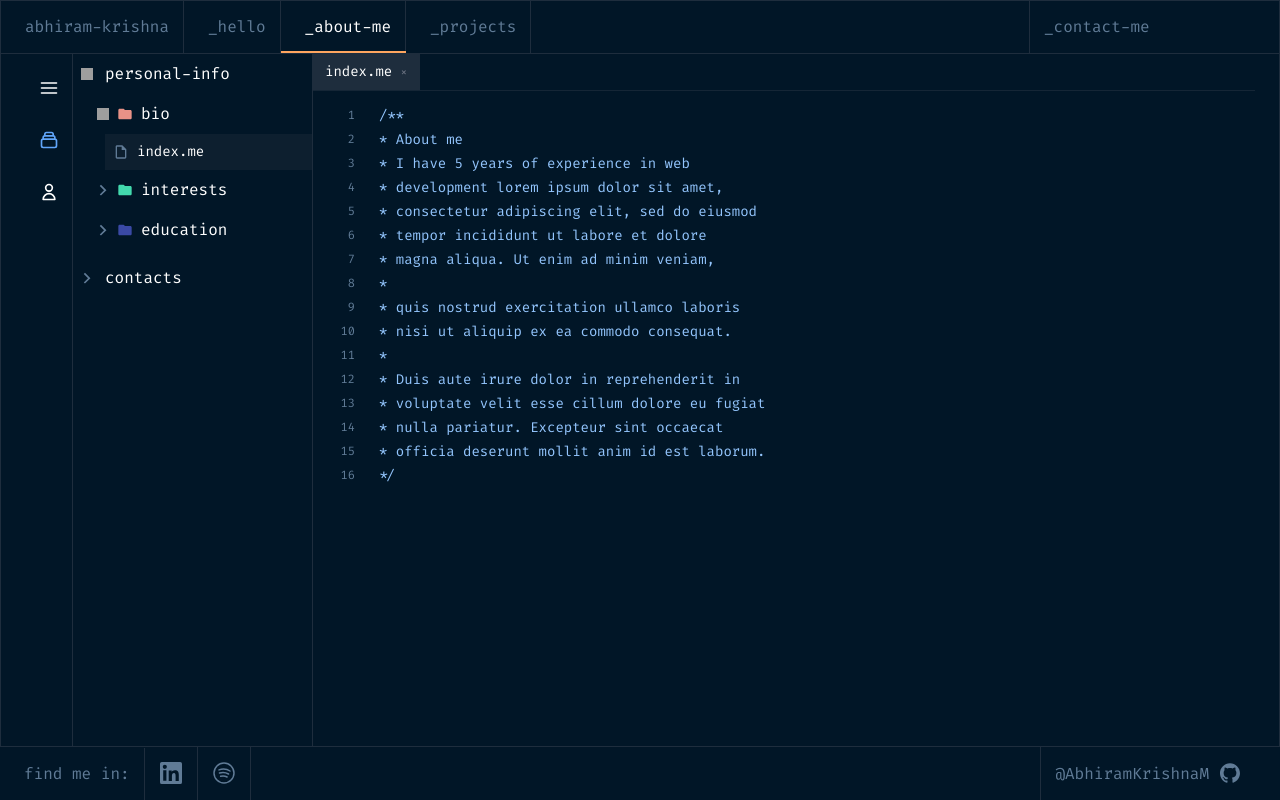
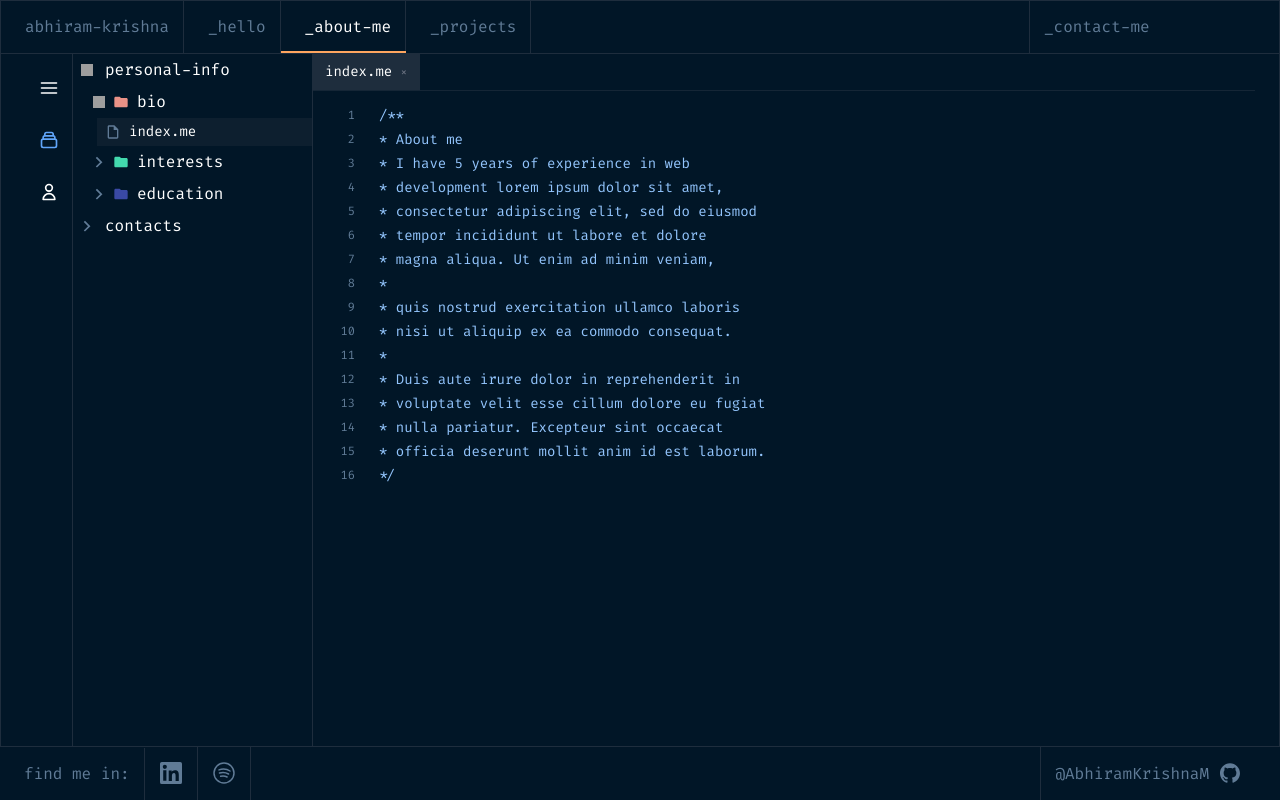
Before and after one commit to AbhiramKrishnaM/Portfolio, a Vue app: page /about in a window 1280 px wide. Built offline with nearby package versions, Linux system fonts and the light colour scheme; grey boxes are pictures that could not be loaded.

Commit message:
reduced gap between icons

```diff
--- a/src/layouts/DesktopLayout.vue
+++ b/src/layouts/DesktopLayout.vue
@@ -62,7 +62,7 @@
           <!-- Main folder - personal-info -->
           <div class="folder">
             <div
-              class="folder-header p-2 flex items-center cursor-pointer"
+              class="folder-header py-1 px-2 flex items-center cursor-pointer"
               @click="toggleFolder('personal-info')"
             >
               <img
@@ -78,11 +78,11 @@
             </div>
 
             <!-- Nested folders -->
-            <div v-if="personalInfoOpen" class="folder-content pl-4">
+            <div v-if="personalInfoOpen" class="folder-content pl-3">
               <!-- Bio folder -->
               <div class="folder">
                 <div
-                  class="folder-header p-2 flex items-center cursor-pointer"
+                  class="folder-header py-1 px-2 flex items-center cursor-pointer"
                   @click="toggleFolder('bio')"
                 >
                   <img
@@ -110,9 +110,9 @@
                 </div>
 
                 <!-- Bio files -->
-                <div v-if="folderStates.bio.open" class="folder-content pl-4">
+                <div v-if="folderStates.bio.open" class="folder-content pl-3">
                   <div
-                    class="file-item p-2 flex items-center text-sm cursor-pointer hover:bg-[#1E2D3D]/40"
+                    class="file-item py-1 px-2 flex items-center text-sm cursor-pointer hover:bg-[#1E2D3D]/40"
                     :class="{ 'bg-[#1E2D3D]/40': isFileActive('bio-index') }"
                     @click="openFile('bio', 'bio-index')"
                   >
@@ -131,7 +131,7 @@
               <!-- Interests folder -->
               <div class="folder">
                 <div
-                  class="folder-header p-2 flex items-center cursor-pointer"
+                  class="folder-header py-1 px-2 flex items-center cursor-pointer"
                   @click="toggleFolder('interests')"
                 >
                   <img
@@ -161,12 +161,12 @@
                 <!-- Interests files -->
                 <div
                   v-if="folderStates.interests.open"
-                  class="folder-content pl-4"
+                  class="folder-content pl-3"
                 >
                   <div
                     v-for="file in technologyFiles"
                     :key="file.id"
-                    class="file-item p-2 flex items-center text-sm cursor-pointer hover:bg-[#1E2D3D]/40"
+                    class="file-item py-1 px-2 flex items-center text-sm cursor-pointer hover:bg-[#1E2D3D]/40"
                     :class="{ 'bg-[#1E2D3D]/40': isFileActive(file.id) }"
                     @click="openFile('interests', file.id)"
                   >
@@ -184,7 +184,7 @@
               <!-- Education folder -->
               <div class="folder">
                 <div
-                  class="folder-header p-2 flex items-center cursor-pointer"
+                  class="folder-header py-1 px-2 flex items-center cursor-pointer"
                   @click="toggleFolder('education')"
                 >
                   <img
@@ -214,10 +214,10 @@
                 <!-- Education files -->
                 <div
                   v-if="folderStates.education.open"
-                  class="folder-content pl-4"
+                  class="folder-content pl-3"
                 >
                   <div
-                    class="file-item p-2 flex items-center text-sm cursor-pointer hover:bg-[#1E2D3D]/40"
+                    class="file-item py-1 px-2 flex items-center text-sm cursor-pointer hover:bg-[#1E2D3D]/40"
                     :class="{ 'bg-[#1E2D3D]/40': isFileActive('high-school') }"
                     @click="openFile('education', 'high-school')"
                   >
@@ -231,7 +231,7 @@
                     <div>high-school.md</div>
                   </div>
                   <div
-                    class="file-item p-2 flex items-center text-sm cursor-pointer hover:bg-[#1E2D3D]/40"
+                    class="file-item py-1 px-2 flex items-center text-sm cursor-pointer hover:bg-[#1E2D3D]/40"
                     :class="{ 'bg-[#1E2D3D]/40': isFileActive('university') }"
                     @click="openFile('education', 'university')"
                   >
@@ -250,9 +250,9 @@
           </div>
 
           <!-- Contacts section -->
-          <div class="contacts-section mt-2">
+          <div class="contacts-section">
             <div
-              class="section-header p-2 flex items-center cursor-pointer"
+              class="section-header py-1 px-2 flex items-center cursor-pointer"
               @click="toggleContacts"
             >
               <img
@@ -267,11 +267,11 @@
               <span class="ml-1">contacts</span>
             </div>
 
-            <div v-if="contactsOpen" class="section-content pl-6">
+            <div v-if="contactsOpen" class="section-content pl-5">
               <div
                 v-for="(contact, i) in contacts"
                 :key="i"
-                class="contact-item p-2 flex items-center text-sm"
+                class="contact-item py-1 px-2 flex items-center text-sm"
               >
                 <div class="icon w-5 mr-2" :class="contact.color">
                   {{ contact.icon }}
```
